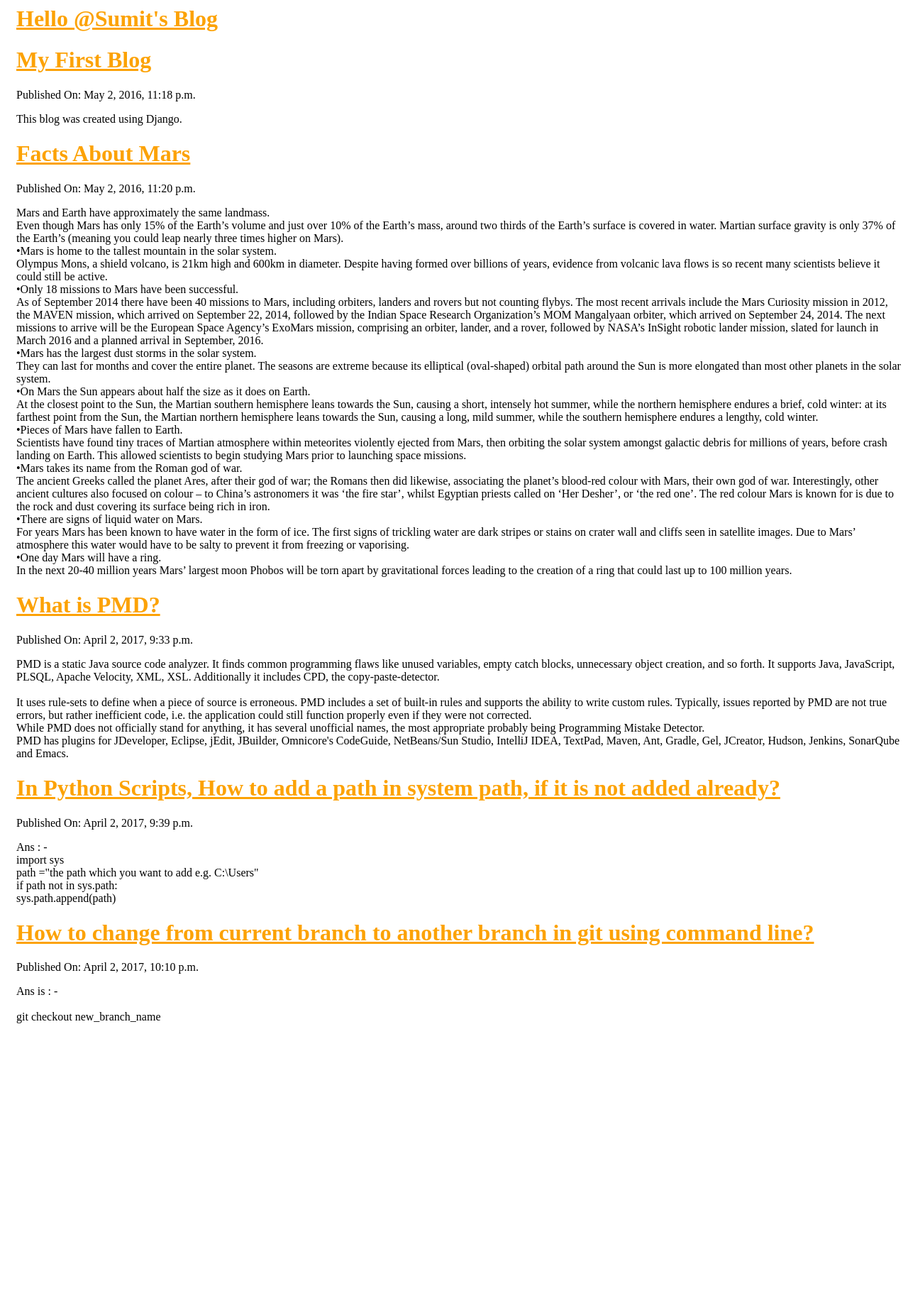
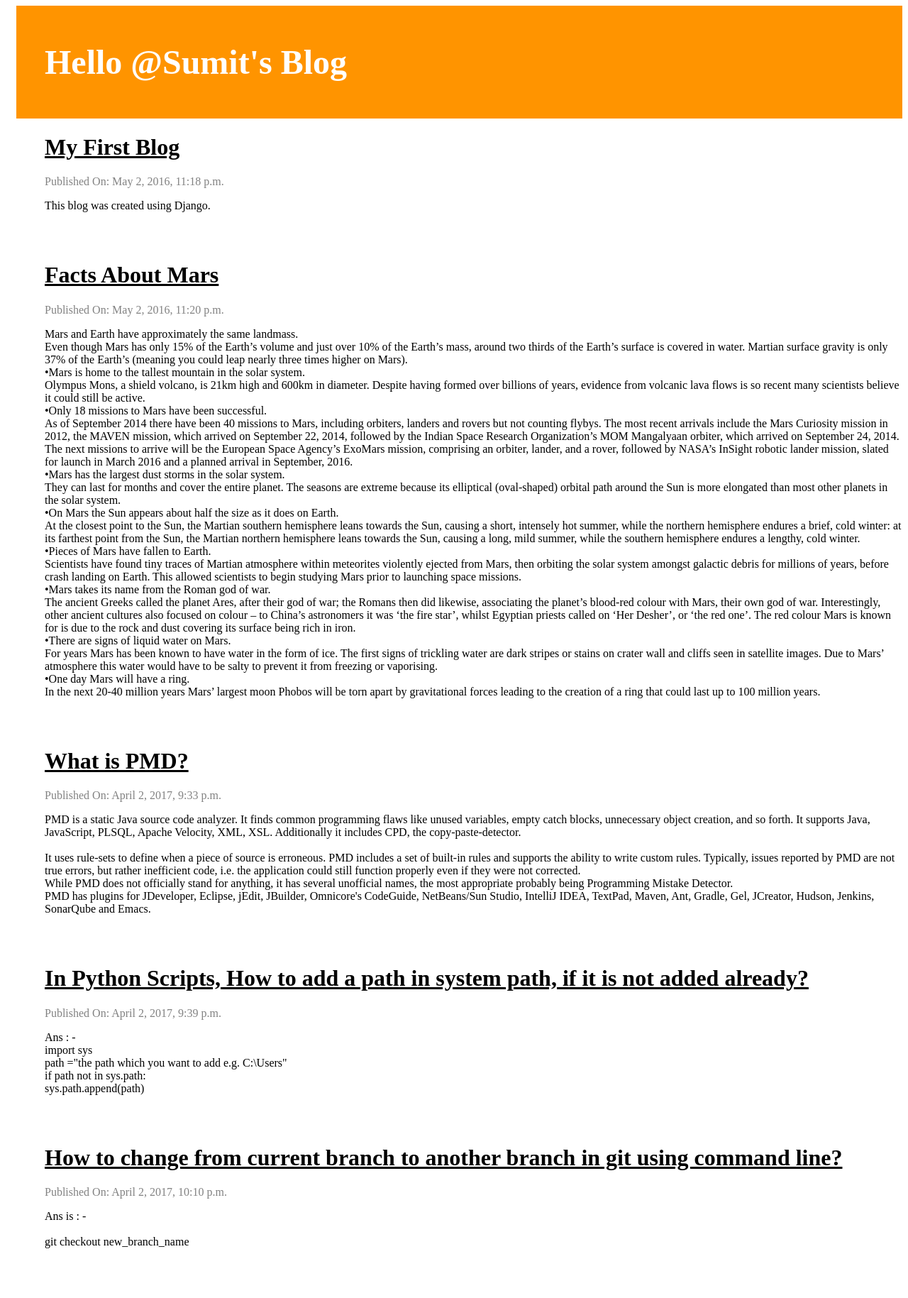
Before and after one commit to sumitchawla27/my_first_blog, a Django app: page / in a window 1280 px wide. Shown: the whole page at 71% size. Before the commit the page ends 1442 px from the top, so only its background shows below. Run offline with Django 3.2, Linux system fonts and the light colour scheme; data comes from the database, SQL or seed files in the repository; both versions use the stored data as it was after the commit.

Commit message:
css and post list file changed

```diff
--- a/blog/static/css/blog.css
+++ b/blog/static/css/blog.css
@@ -1,6 +1,53 @@
 h1 a {
     color: #FCA205;
+    font-family: 'Lobster';
 }
 body {
     padding-left: 15px;
 }
+.page-header {
+    background-color: #ff9400;
+    margin-top: 0;
+    padding: 20px 20px 20px 40px;
+}
+
+.page-header h1, .page-header h1 a, .page-header h1 a:visited, .page-header h1 a:active {
+    color: #ffffff;
+    font-size: 36pt;
+    text-decoration: none;
+}
+
+.content {
+    margin-left: 40px;
+}
+
+h1, h2, h3, h4 {
+    font-family: 'Lobster', cursive;
+}
+
+.date {
+    color: #828282;
+}
+
+.save {
+    float: right;
+}
+
+.post-form textarea, .post-form input {
+    width: 100%;
+}
+
+.top-menu, .top-menu:hover, .top-menu:visited {
+    color: #ffffff;
+    float: right;
+    font-size: 26pt;
+    margin-right: 20px;
+}
+
+.post {
+    margin-bottom: 70px;
+}
+
+.post h1 a, .post h1 a:visited {
+    color: #000000;
+}
--- a/blog/templates/blog/post_list.html
+++ b/blog/templates/blog/post_list.html
@@ -5,17 +5,26 @@
 	<title>Sumit's Blog</title>
 	<link rel="stylesheet" href="{% static 'css/blog.css'%}">
 <head>
+
 <body>
-	<div>
+	<div class="page-header">
 		<h1><a href ="/">Hello @Sumit's Blog</a></h1>
 	</div>
 
-	<div>
+		<div class="content container">
+	    	<div class="row">
+		        <div class="col-md-8">
 					{% for post in posts %}
+						<div class="post">
 							<h1> <a href ="">{{post.title}}</a></h1>
+							<div class="date">
 								<p>Published On: {{post.published_date}} </p>
+							</div>
 							<p> {{post.text|linebreaksbr}}</p>
 						</div>
 					{% endfor %}
+				</div>
+			</div>
+		</div>
 </body>
 </html>
```
Also changed, not shown: db.sqlite3. Lines whose indentation alone changed are shown as unchanged.
